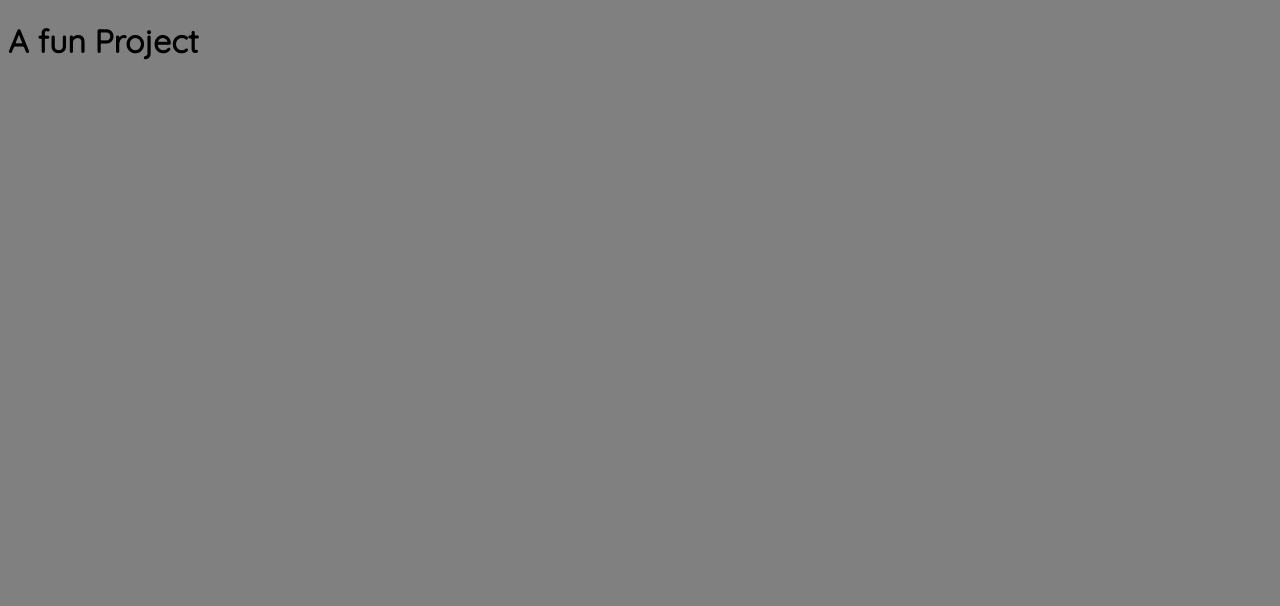
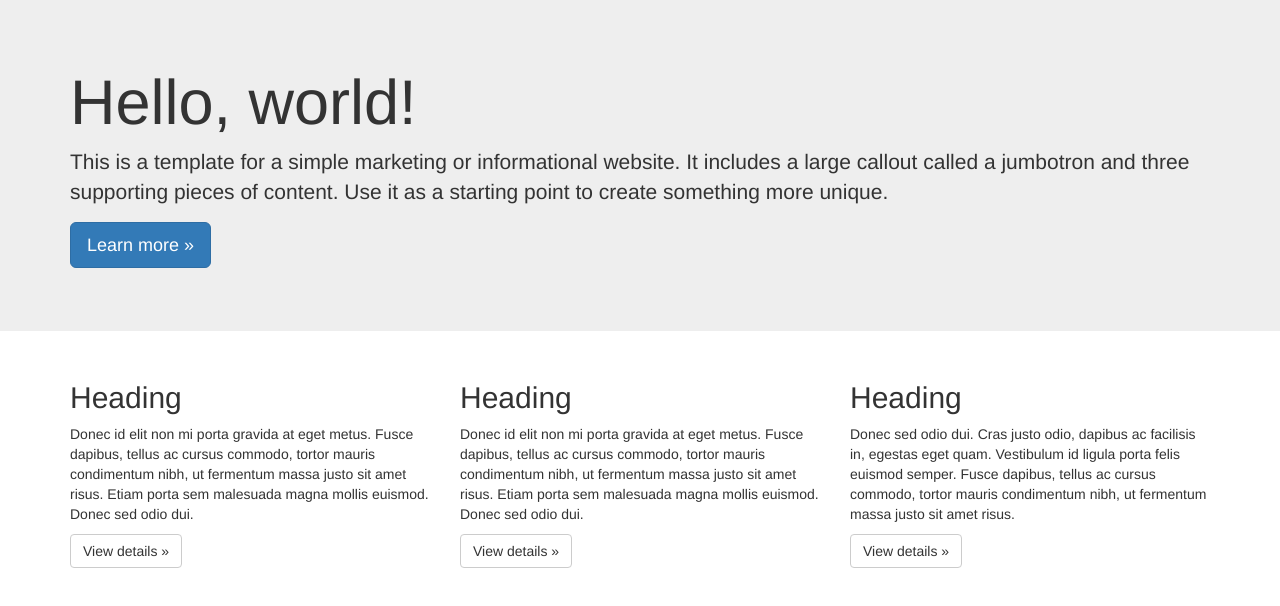
Before and after one commit to luke818h/funProj, a plain HTML site: page index.html in a window 1280 px wide. Drawn offline with nearby package versions, Linux system fonts and the light colour scheme; a web font is replaced by a local one.

Commit message:
updating

```diff
--- a/index.html
+++ b/index.html
@@ -5,19 +5,51 @@
   <meta charset="UTF-8">
   <meta name="viewport" content="width=device-width, initial-scale=1.0">
   <meta http-equiv="X-UA-Compatible" content="ie=edge">
-  <link rel="stylesheet" href="css/style.min.css">
+  <!-- <link rel="stylesheet" href="css/style.min.css"> -->
+    <link href="https://fonts.googleapis.com/css?family=Arsenal|Hind|Quicksand" rel="stylesheet">
+<link rel="stylesheet" href="bootstrap-3.3.7-dist/css/bootstrap.min.css">
 
-  <link href="https://fonts.googleapis.com/css?family=Arsenal|Hind|Quicksand" rel="stylesheet">
 
   <title>Document</title>
 </head>
 
 <body>
- <h1>A fun Project</h1>
-  <div class="jumbotron">
+ <!-- Main jumbotron for a primary marketing message or call to action -->
+    <div class="jumbotron">
+      <div class="container">
+        <h1>Hello, world!</h1>
+        <p>This is a template for a simple marketing or informational website.
+         It includes a large callout called a jumbotron and three supporting pieces of content.
+         Use it as a starting point to create something more unique.</p>
+        <p><a class="btn btn-primary btn-lg" href="#" role="button">Learn more &raquo;</a></p>
+      </div>
+    </div>
 
-  </div>
+    <!-- the 3 divs of information -->
 
+    <div class="container">
+       <!-- Example row of columns -->
+       <div class="row">
+         <div class="col-md-4">
+           <h2>Heading</h2>
+           <p>Donec id elit non mi porta gravida at eget metus. Fusce dapibus, tellus ac cursus commodo, tortor mauris condimentum nibh, ut fermentum massa justo sit amet risus. Etiam porta sem malesuada magna mollis euismod. Donec sed odio dui. </p>
+           <p><a class="btn btn-default" href="#" role="button">View details &raquo;</a></p>
+         </div>
+         <div class="col-md-4">
+           <h2>Heading</h2>
+           <p>Donec id elit non mi porta gravida at eget metus. Fusce dapibus, tellus ac cursus commodo, tortor mauris condimentum nibh, ut fermentum massa justo sit amet risus. Etiam porta sem malesuada magna mollis euismod. Donec sed odio dui. </p>
+           <p><a class="btn btn-default" href="#" role="button">View details &raquo;</a></p>
+        </div>
+         <div class="col-md-4">
+           <h2>Heading</h2>
+           <p>Donec sed odio dui. Cras justo odio, dapibus ac facilisis in, egestas eget quam. Vestibulum id ligula porta felis euismod semper. Fusce dapibus, tellus ac cursus commodo, tortor mauris condimentum nibh, ut fermentum massa justo sit amet risus.</p>
+           <p><a class="btn btn-default" href="#" role="button">View details &raquo;</a></p>
+         </div>
+       </div>
+
+<script src="https://ajax.googleapis.com/ajax/libs/jquery/1.12.4/jquery.min.js"></script>
+    <!-- Include all compiled plugins (below), or include individual files as needed -->
+    <script src="bootstrap-3.3.7-dist/js/bootstrap.min.js"></script>
 </body>
 
 </html>
```
Also changed, not shown: bootstrap-3.3.7-dist/css/bootstrap.css.
